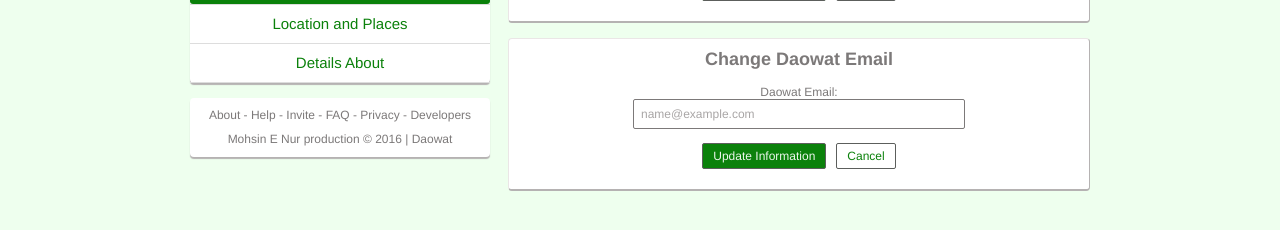
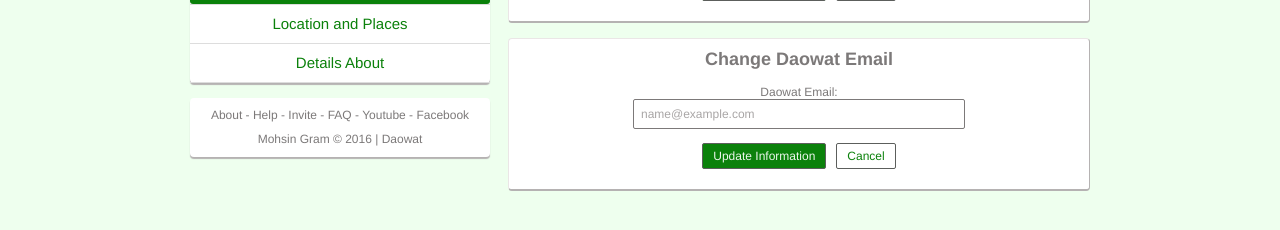
Before and after one commit to mohsinenur/Daowat-Social-Network-Using-PHP, a PHP site: page /cbinfo_update.php in a window 1280 px wide. Shown: the part 253-483 px from the top of the page. Run offline with PHP 8.4, Linux system fonts and the light colour scheme; the visitor is signed in with stand-in values (Sample User, id 1); data that the repository does not hold is empty; some libraries are stand-ins or nearby versions.

Commit message:
Update profilefooter.inc.php

```diff
--- a/inc/profilefooter.inc.php
+++ b/inc/profilefooter.inc.php
@@ -3,7 +3,7 @@
 		<a href="#" style="text-decoration: none; color: #7C7979;" >Help  -</a>
 		<a href="#" style="text-decoration: none; color: #7C7979;" >Invite  -</a>
 		<a href="#" style="text-decoration: none; color: #7C7979;" >FAQ  -</a>
-		<a href="#" style="text-decoration: none; color: #7C7979;" >Privacy  -</a>
-		<a href="#" style="text-decoration: none; color: #7C7979;" >Developers</a>
-	<p style="text-align: center; padding: 10px 0px;">Mohsin E Nur production &copy; 2016 | Daowat</p>
+		<a href="https://www.youtube.com/mohsingram" style="text-decoration: none; color: #7C7979;" >Youtube  -</a>
+		<a href="https://www.facebook.com/mohsingram/" style="text-decoration: none; color: #7C7979;" >Facebook</a>
+	<p href="https://www.facebook.com/mohsingram/" style="text-align: center; padding: 10px 0px;">Mohsin Gram &copy; 2016 | Daowat</p>
 </div>
```
